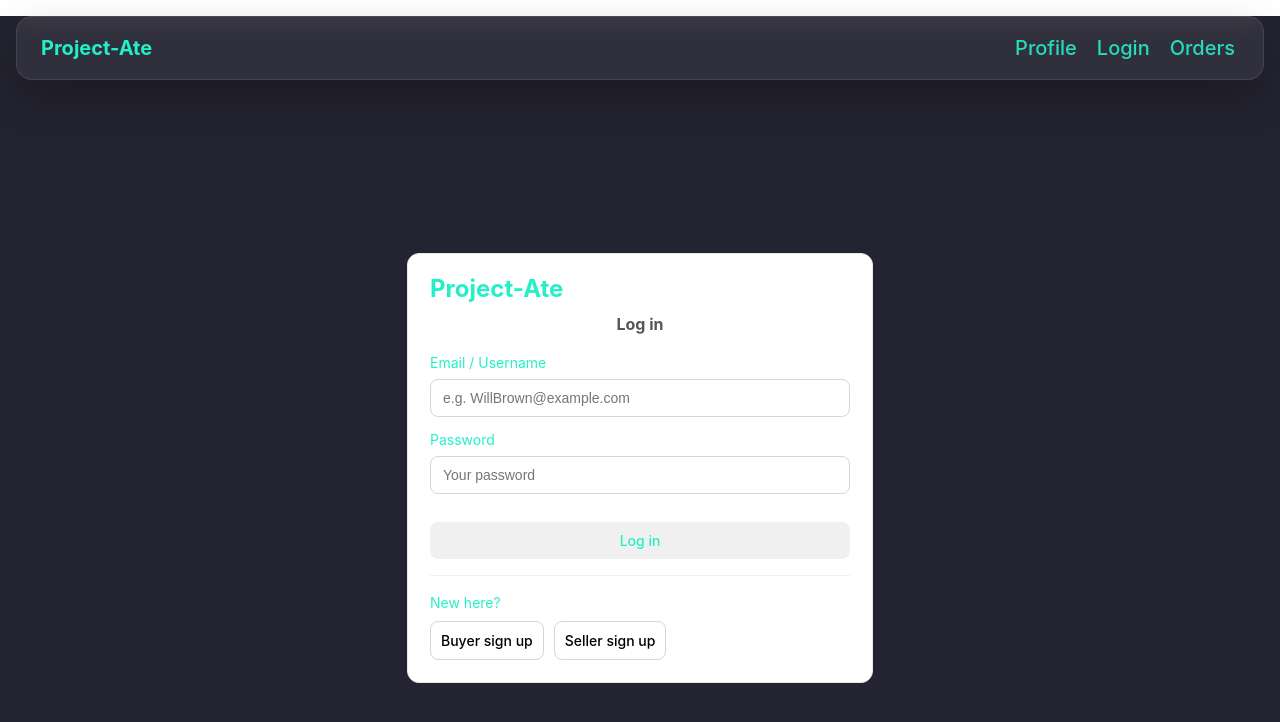
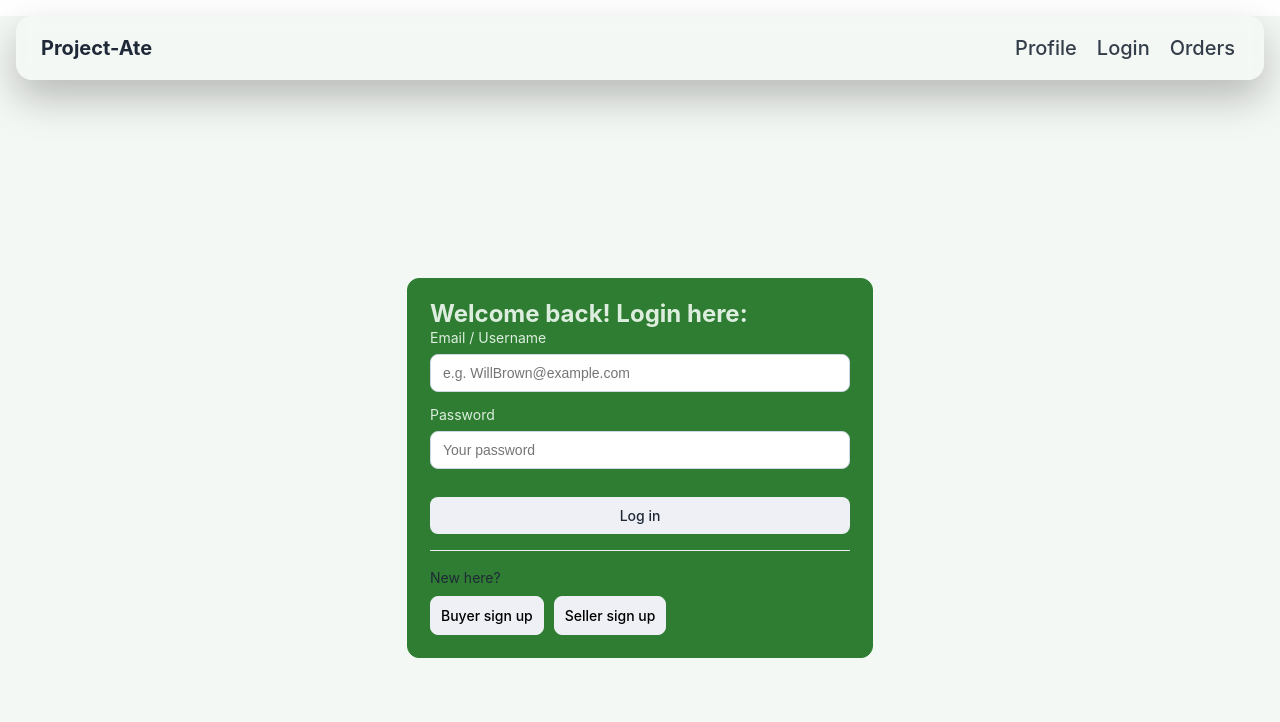
Before and after one commit to Project-Ate-COM2020/Project-Ate, a React app in the folder frontend/: page /seller/login in a window 1280 px wide. Shown: the top 722 px of the page. Built offline with nearby package versions, Linux system fonts and the light colour scheme; no server answers; the HTML template or start-up script is replaced by a standard one.

Commit message:
colour scheme changed. still quite basic but improved for now.

```diff
--- a/frontend/src/index.css
+++ b/frontend/src/index.css
@@ -3,9 +3,9 @@
   line-height: 1.5;
   font-weight: 400;
 
-  color-scheme: light dark;
-  color: rgba(255, 255, 255, 0.87);
-  background-color: #242424;
+  color-scheme: light;
+  color: #1F2937;
+  background-color: #F4F8F4;
 
   font-synthesis: none;
   text-rendering: optimizeLegibility;
@@ -15,11 +15,11 @@
 
 a {
   font-weight: 500;
-  color: #646cff;
+  color: #27672b;
   text-decoration: inherit;
 }
 a:hover {
-  color: #535bf2;
+  color: #2b8c31;
 }
 
 body {
@@ -40,12 +40,12 @@ button {
   font-size: 1em;
   font-weight: 500;
   font-family: inherit;
-  background-color: #1a1a1a;
+  background-color: #2E7D32;
   cursor: pointer;
   transition: border-color 0.25s;
 }
 button:hover {
-  border-color: #646cff;
+  border-color: #1B5E20;
 }
 button:focus,
 button:focus-visible {
--- a/frontend/src/reusableComponents/auth.css
+++ b/frontend/src/reusableComponents/auth.css
@@ -15,8 +15,8 @@
 .auth-card {
   width: 100%;
   max-width: 420px;
-  background: #fff;
-  border: 1px solid #e6e8ee;
+  background: #2E7D32;
+  border: 1px solid #2E7D32;
   border-radius: 12px;
   padding: 22px;
 }
@@ -25,17 +25,17 @@
 .auth-brand {
   margin: 0;
   font-size: 24px;
-  color: var(--accent);
+  color: var(--accent4);
   user-select: none;
   cursor: default;
 }
 
-.auth-title {
+/*.auth-title {
   margin-top: 10px;
   margin-bottom: 16px;
-  color: #555;
+  color: #fbf9f9;
   font-size: 16px;
- }
+ } */
 
 /* form layout */
 .auth-form {
@@ -48,7 +48,7 @@
   display: grid;
   gap: 6px;
   font-size: 14px;
-  color: var(--accent);
+  color: var(--accent4);
 }
 
 /* text inputs */
@@ -67,7 +67,7 @@
   border: none;
   cursor: pointer;
   font-size: 14px;
-  background: #f0f0f0;
+  background: #eef0f5;
 }
 
 /* thin divider line */
@@ -96,7 +96,8 @@
   display: inline-block;
   padding: 8px 10px;
   border-radius: 8px;
-  border: 1px solid #cfd6e4;
+  border: 1px solid #eef0f5;
+  background: #eef0f5;
   text-decoration: none;
   color: black;
   font-size: 14px;
--- a/frontend/src/reusableComponents/authLayout.jsx
+++ b/frontend/src/reusableComponents/authLayout.jsx
@@ -9,9 +9,8 @@ export default function authLayout({ title, children }) {
       <NavBar />
       <div className="auth-container">
         <div className="auth-card">
-          <h1 className="auth-brand">Project-Ate</h1>
+          <h1 className="auth-brand">Welcome back! Login here:</h1>
           {/* page title (login / login) */}
-          <p className="auth-title">{title}</p>
           {/* form content goes here*/}
           {children}
         </div>
--- a/frontend/src/reusableComponents/root.css
+++ b/frontend/src/reusableComponents/root.css
@@ -24,12 +24,12 @@ $gradient-radial: radial-gradient(#242331ff, #23f0c7ff, #938ba1ff, #e4572eff, #f
 
 
 :root {
-    --main: #242331ff;
-    --accent: #23f0c7ff;
-    --accent2: #938ba1ff;
-    --accent3: #e4572eff;
-    --accent4: #e4572eff;
-    --accent5: #ffc914ff;
+    --main: #F4F8F4; /* page background*/
+    --accent: #1F2937; /* main text*/
+    --accent2: #2E7D32; /*primary green */
+    --accent3: #4CAF50; /*hover green */
+    --accent4: #DDEEDF; /*light card background */
+    --accent5: #A5D6A7; /*soft highlights*/
 }
 
 /* This is background colours for every page - ensures consistency */
```
Also changed, not shown: 1 other file (tests, documents, lock files or other folders).
